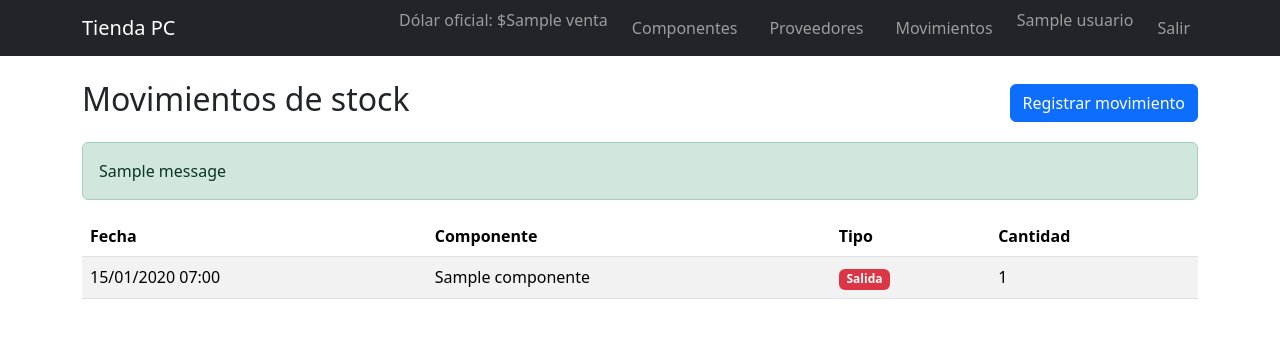
After one commit to axelbrana00/tienda-pc-app, a Flask app: page /movimientos in a window 1280 px wide. The commit adds this page. Shown: the top 338 px of the page. Run offline with Flask 3, Linux system fonts and the light colour scheme; a user stored in the database is signed in; tables that the repository leaves empty hold one stand-in row (values such as "Sample post"); one stand-in notice (Sample message) is shown.

Commit message:
Movimientos de stock (entradas y salidas)

```diff
--- a/app.py
+++ b/app.py
@@ -14,6 +14,8 @@ from proveedores import bp as proveedores_bp
 
 from servicios import bp as servicios_bp
 
+from movimientos import bp as movimientos_bp
+
 app = Flask(__name__)
 app.config["SECRET_KEY"] = os.getenv("SECRET_KEY")
 app.config["SQLALCHEMY_DATABASE_URI"] = os.getenv("DATABASE_URL", "sqlite:///tienda.db")
@@ -28,6 +30,8 @@ login_manager.login_message = "Iniciá sesión para continuar."
 app.register_blueprint(proveedores_bp)
 
 app.register_blueprint(servicios_bp)
+
+app.register_blueprint(movimientos_bp)
 
 oauth = OAuth(app)
 google = oauth.register(
--- /dev/null
+++ b/movimientos.py
@@ -0,0 +1,64 @@
+from datetime import timedelta
+
+from flask import Blueprint, flash, redirect, render_template, request, url_for
+from flask_login import login_required
+
+from models import Componente, Movimiento, db
+
+bp = Blueprint("movimientos", __name__)
+
+
+@bp.app_template_filter("hora_ar")
+def hora_ar(fecha):
+    return (fecha - timedelta(hours=3)).strftime("%d/%m/%Y %H:%M")
+
+
+@bp.route("/movimientos")
+@login_required
+def listado():
+    lista = Movimiento.query.order_by(Movimiento.fecha.desc()).limit(100).all()
+    return render_template("movimientos.html", movimientos=lista)
+
+
+@bp.route("/movimientos/nuevo", methods=["GET", "POST"])
+@login_required
+def nuevo():
+    if request.method == "POST":
+        try:
+            componente_id = int(request.form["componente_id"])
+            cantidad = int(request.form["cantidad"])
+        except (KeyError, ValueError):
+            flash("Revisá los datos ingresados.", "danger")
+            return redirect(url_for("movimientos.nuevo"))
+
+        tipo = request.form.get("tipo")
+        componente = db.session.get(Componente, componente_id)
+
+        if componente is None or tipo not in ("entrada", "salida") or cantidad <= 0:
+            flash("Los datos no son válidos.", "danger")
+            return redirect(url_for("movimientos.nuevo"))
+
+        if tipo == "salida" and cantidad > componente.stock:
+            flash(f"No hay stock suficiente. Stock actual: {componente.stock}.", "danger")
+            return redirect(url_for("movimientos.nuevo"))
+
+        if tipo == "entrada":
+            componente.stock += cantidad
+        else:
+            componente.stock -= cantidad
+
+        try:
+            db.session.add(Movimiento(componente_id=componente.id, tipo=tipo, cantidad=cantidad))
+            db.session.commit()
+        except Exception:
+            db.session.rollback()
+            flash("No se pudo registrar el movimiento.", "danger")
+            return redirect(url_for("movimientos.nuevo"))
+
+        flash("Movimiento registrado.", "success")
+        if componente.stock <= componente.stock_minimo:
+            flash(f"Atención: {componente.nombre} quedó con stock bajo ({componente.stock}).", "warning")
+        return redirect(url_for("movimientos.listado"))
+
+    componentes = Componente.query.filter_by(activo=True).order_by(Componente.nombre).all()
+    return render_template("movimiento_nuevo.html", componentes=componentes)
--- a/templates/base.html
+++ b/templates/base.html
@@ -17,6 +17,7 @@
         {% if current_user.is_authenticated %}
           <li class="nav-item"><a class="nav-link" href="{{ url_for('componentes') }}">Componentes</a></li>
           <li class="nav-item"><a class="nav-link" href="{{ url_for('proveedores.listado') }}">Proveedores</a></li>
+          <li class="nav-item"><a class="nav-link" href="{{ url_for('movimientos.listado') }}">Movimientos</a></li>
           <li class="nav-item"><span class="navbar-text">{{ current_user.nombre }}</span></li>
           <li class="nav-item"><a class="nav-link" href="{{ url_for('logout') }}">Salir</a></li>
         {% else %}
--- /dev/null
+++ b/templates/movimientos.html
@@ -0,0 +1,36 @@
+{% extends "base.html" %}
+{% block titulo %}Movimientos{% endblock %}
+{% block contenido %}
+<div class="d-flex justify-content-between align-items-center mb-3">
+  <h2>Movimientos de stock</h2>
+  <a href="{{ url_for('movimientos.nuevo') }}" class="btn btn-primary">Registrar movimiento</a>
+</div>
+{% with mensajes = get_flashed_messages(with_categories=true) %}
+  {% for categoria, mensaje in mensajes %}
+    <div class="alert alert-{{ categoria }}">{{ mensaje }}</div>
+  {% endfor %}
+{% endwith %}
+<table class="table table-striped">
+  <thead>
+    <tr><th>Fecha</th><th>Componente</th><th>Tipo</th><th>Cantidad</th></tr>
+  </thead>
+  <tbody>
+    {% for m in movimientos %}
+    <tr>
+      <td>{{ m.fecha | hora_ar }}</td>
+      <td>{{ m.componente.nombre }}</td>
+      <td>
+        {% if m.tipo == "entrada" %}
+          <span class="badge text-bg-success">Entrada</span>
+        {% else %}
+          <span class="badge text-bg-danger">Salida</span>
+        {% endif %}
+      </td>
+      <td>{{ m.cantidad }}</td>
+    </tr>
+    {% else %}
+    <tr><td colspan="4" class="text-center text-muted">Todavía no hay movimientos registrados.</td></tr>
+    {% endfor %}
+  </tbody>
+</table>
+{% endblock %}
```
Also changed, not shown: templates/movimientos_nuevo.html (added, +37 -0 lines).
